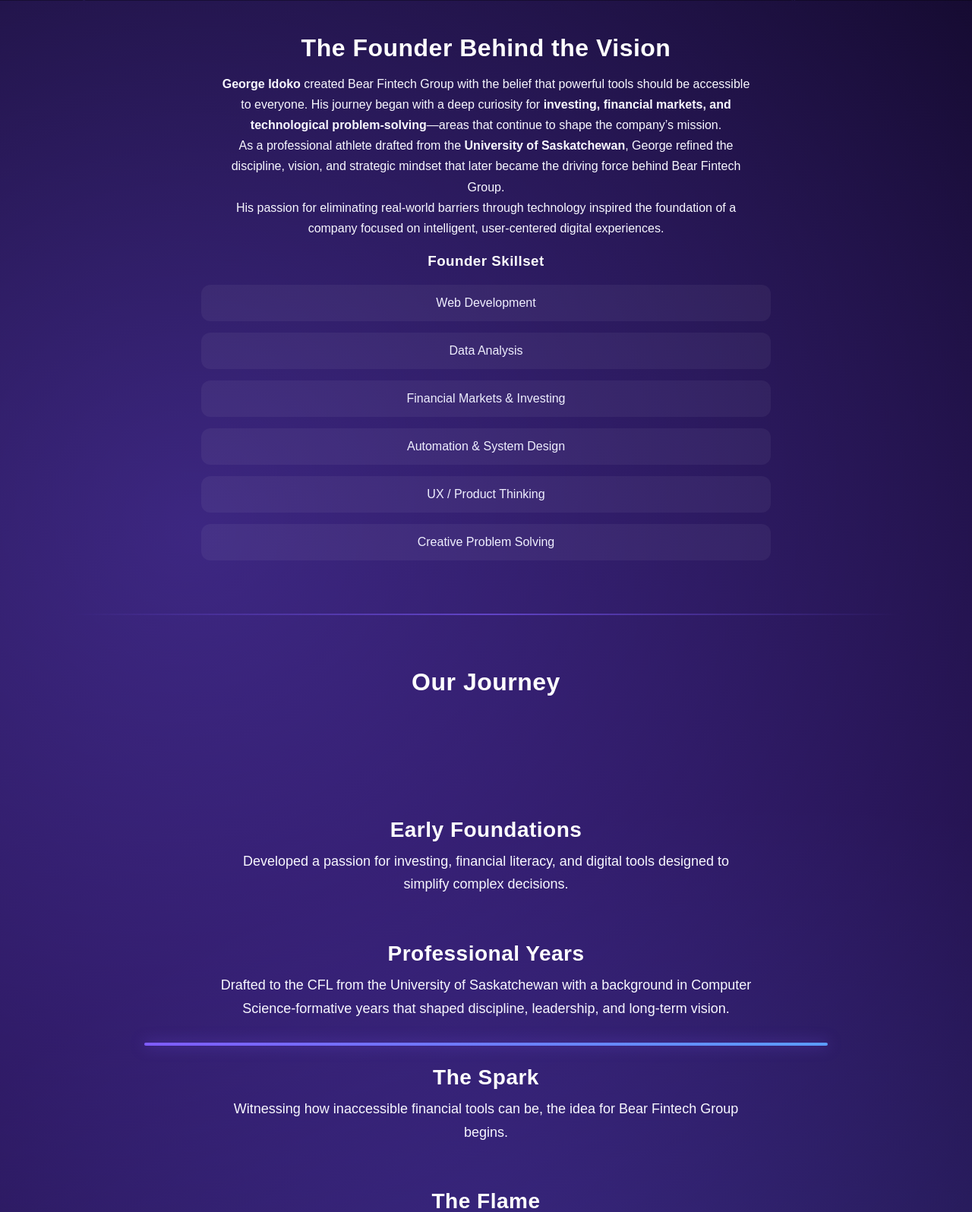
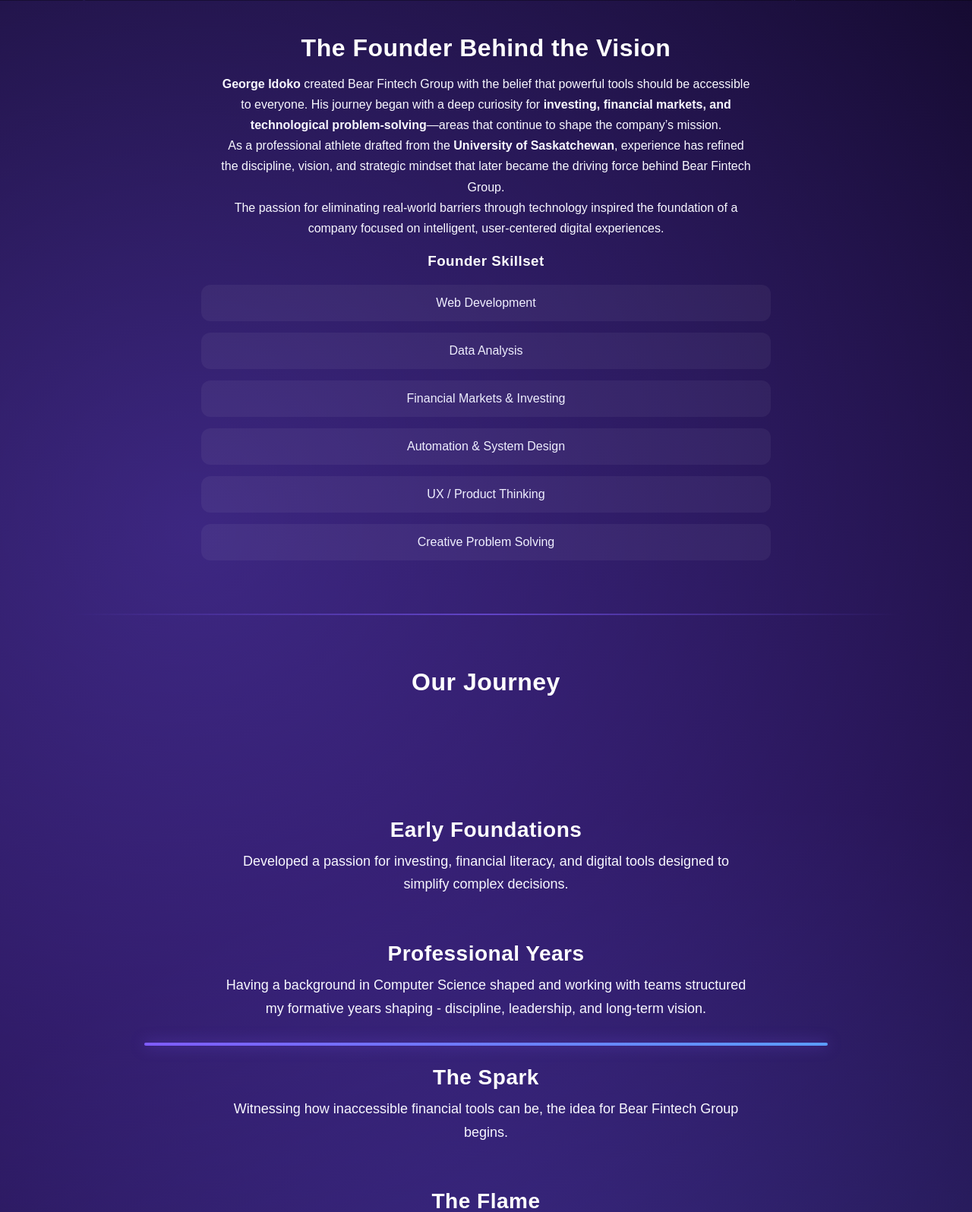
Before and after one commit to bearfintechgroup-dot/startup_website, a Flask app: page /about in a window 1280 px wide. Shown: the part 799-2395 px from the top of the page at 76% size. Run offline with Flask 3, Linux system fonts and the light colour scheme.

Commit message:
Update layout

```diff
--- a/templates/about.html
+++ b/templates/about.html
@@ -51,12 +51,12 @@
 
             <p>
                 As a professional athlete drafted from the
-                <strong>University of Saskatchewan</strong>, George refined the discipline, vision, and
+                <strong>University of Saskatchewan</strong>, experience has refined the discipline, vision, and
                 strategic mindset that later became the driving force behind Bear Fintech Group.
             </p>
 
             <p>
-                His passion for eliminating real-world barriers through technology inspired the foundation
+                The passion for eliminating real-world barriers through technology inspired the foundation
                 of a company focused on intelligent, user-centered digital experiences.
             </p>
         </div>
@@ -99,8 +99,8 @@
         <div class="timeline-item">
             <h4>Professional Years</h4>
             <p>
-                Drafted to the CFL from the University of Saskatchewan with a background in Computer
-                Science-formative years that shaped discipline, leadership, and long-term vision.
+                Having a background in Computer Science shaped and working with teams structured my
+                formative years shaping - discipline, leadership, and long-term vision.
             </p>
         </div>
 
@@ -145,7 +145,7 @@
 <section class="about-subsection fade-in delay-5">
     <h2>Our Mission</h2>
     <p>
-        To build accessible, high-value financial technology solutions that empower users with clarity,
+        Building accessible, high-value financial technology solutions that empower users with clarity,
         efficiency, and confidence.
     </p>
 </section>
```
